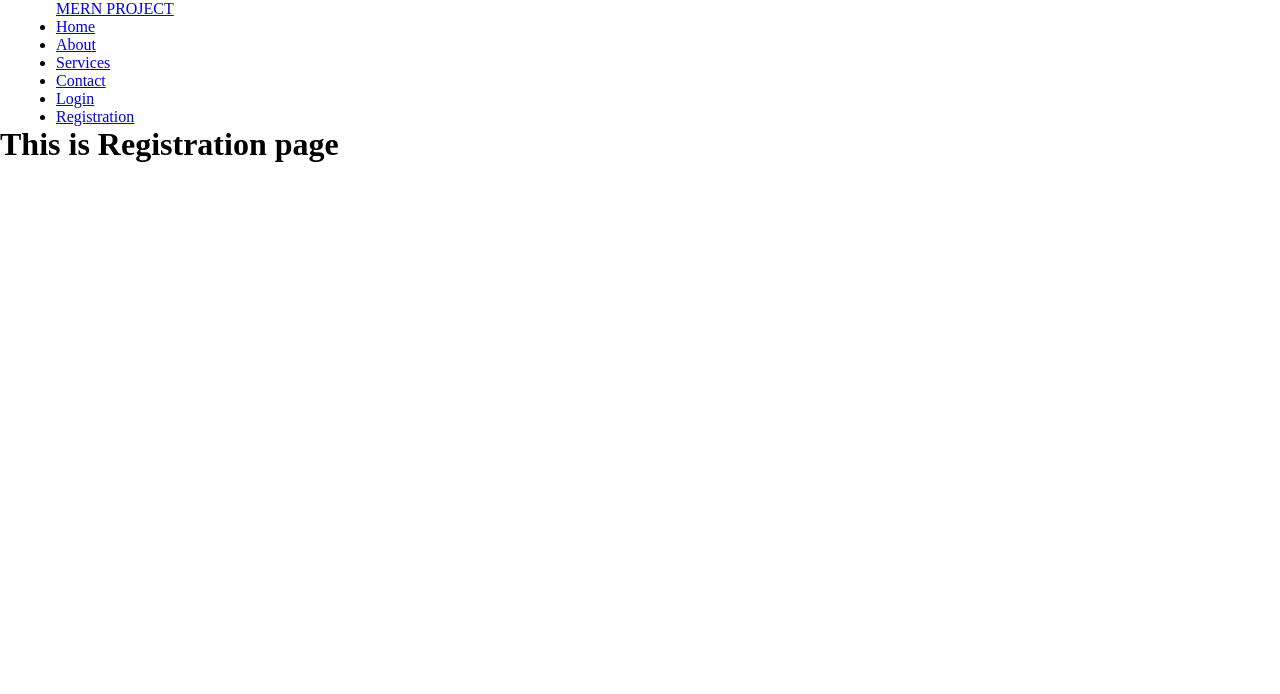
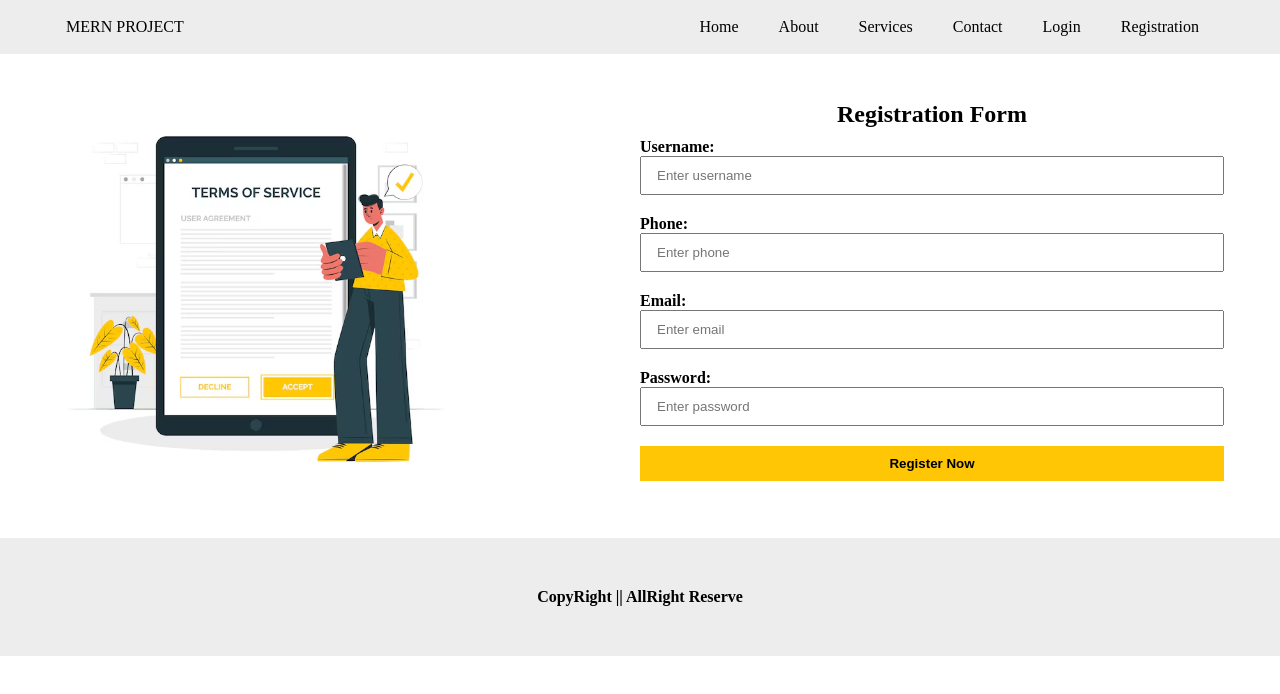
Before and after one commit to MdRabiulHasanRaju/mern-project-01, a React (Vite) app in the folder client/: page /registration in a window 1280 px wide. Shown: the top 694 px of the page. Built offline with nearby package versions, Linux system fonts and the light colour scheme.

Commit message:
Login Page / Registration Page Design and handle state in react

```diff
--- a/client/src/App.jsx
+++ b/client/src/App.jsx
@@ -7,7 +7,9 @@ import { Contact } from "./pages/Contact";
 import { Login } from "./pages/Login";
 import { Registration } from "./pages/Registration";
 import { Services } from "./pages/Services";
+import { Error } from "./pages/Error";
 import Navbar from "./components/Navbar"
+import Footer from "./components/Footer/Footer"
 
 
 function App() {
@@ -22,7 +24,9 @@ function App() {
           <Route path="login" element={<Login />} />
           <Route path="registration" element={<Registration />} />
           <Route path="services" element={<Services />} />
+          <Route path="*" element={<Error />} />
         </Routes>
+        <Footer />
       </BrowserRouter>
     </>
   )
--- /dev/null
+++ b/client/src/components/Footer/Footer.css
@@ -0,0 +1,5 @@
+footer{
+    background-color: #ededed;
+    padding: 50px 20px;
+    text-align: center;
+}
--- /dev/null
+++ b/client/src/components/Footer/Footer.jsx
@@ -0,0 +1,15 @@
+import "./Footer.css"
+
+function Footer() {
+  return (
+    <>
+        <footer>
+            <div className="container footer">
+                <h4>CopyRight || AllRight Reserve </h4>
+            </div>
+        </footer>
+    </>
+  )
+}
+
+export default Footer
--- a/client/src/components/Navbar.css
+++ b/client/src/components/Navbar.css
@@ -1,4 +1,18 @@
-.container{
-    width:1168px;
-    margin:auto;
+header{
+    background-color: #ededed;
 }
+.header{
+    display: flex;
+    justify-content: space-between;
+    padding: 10px;
+    align-items: center;
+}
+nav>ul{
+    display: flex;
+    align-items: center;
+    gap: 10px;
+    list-style: none;
+}
+nav>ul>li{
+    padding: 8px 15px;
+}
--- a/client/src/components/Navbar.jsx
+++ b/client/src/components/Navbar.jsx
@@ -6,7 +6,7 @@ function Navbar() {
   return (
     <>
         <header>
-            <div className="container">
+            <div className="container header">
                 <div className="logo-branding">
                     <NavLink to="/">MERN PROJECT</NavLink>
                 </div>
--- a/client/src/index.css
+++ b/client/src/index.css
@@ -3,3 +3,54 @@
   padding:0;
   box-sizing: border-box;
 }
+a{
+  text-decoration: none;
+  color: black;
+}
+.container{
+  width:1168px;
+  margin:auto;
+}
+.button{
+  background-color: #fec604;
+  color: black;
+  font-weight: bold;
+  padding: 10px 15px;
+  border: none;
+  transition: all 300ms;
+}
+.button:hover{
+  background-color: white;
+  color: #c49a10;
+  border: 1px solid #fec604;
+}
+/* Registration Page css */
+.registration{
+  padding: 40px 20px;
+}
+.registration-container{
+  display: flex;
+  justify-content: space-around;
+  align-items: center;
+}
+.form-group{
+  padding: 10px 0;
+  display: grid;
+}
+.form-control{
+  padding: 10px 15px;
+}
+.form-group>label{
+  font-weight: bold;
+}
+.reg-left {
+  width: 50%;
+}
+
+.reg-right {
+  width: 50%;
+}
+.reg-right>h1{
+  text-align: center;
+}
+/* Registration Page css */
--- /dev/null
+++ b/client/src/pages/Error.jsx
@@ -0,0 +1,3 @@
+export const Error = () =>{
+    return <h1>404 Page Not Found!</h1>
+   }
--- a/client/src/pages/Login.jsx
+++ b/client/src/pages/Login.jsx
@@ -1,3 +1,80 @@
-export const Login = () =>{
- return <h1>This is Login page</h1>
-}
+import { useState } from "react"
+
+export const Login = () => {
+    const [user, setUser] = useState({
+        email: "",
+        password: "",
+    })
+
+    const handleForm = (e) => {
+        let name = e.target.name
+        let value = e.target.value
+
+        setUser({
+            ...user,
+            [name]:value
+        })
+    }
+    const handleFormSubmit = (e) => {
+        e.preventDefault()
+        console.log(user)
+
+    }
+
+  return (
+    <>
+      <section className="registration">
+        <div className="container registration-container">
+          <div className="reg-left">
+            <img
+              src="/images/login.webp"
+              width={400}
+              height={400}
+              alt="registration-image"
+            />
+          </div>
+          <div className="reg-right">
+            <h1>Login to Your Account</h1>
+            <form onSubmit={handleFormSubmit}>
+              <div className="form-group">
+                <label htmlFor="email">Email: </label>
+                <input
+                  className="form-control"
+                  name="email"
+                  type="email"
+                  id="email"
+                  placeholder="Enter email"
+                  value={user.email}
+                  onChange={handleForm}
+                  required
+                />
+              </div>
+              <div className="form-group">
+                <label htmlFor="password">Password: </label>
+                <input
+                  className="form-control"
+                  name="password"
+                  type="text"
+                  id="password"
+                  placeholder="Enter password"
+                  value={user.password}
+                  onChange={handleForm}
+                  required
+                />
+              </div>
+              <div className="form-group">
+                <input
+                  className="form-control button"
+                  name="submit"
+                  type="submit"
+                  value="Login"
+                  required
+                />
+              </div>
+            </form>
+          </div>
+        </div>
+      </section>
+    </>
+  );
+};
--- a/client/src/pages/Registration.jsx
+++ b/client/src/pages/Registration.jsx
@@ -1,3 +1,108 @@
-export const Registration = () =>{
-    return <h1>This is Registration page</h1>
-   }
+import { useState } from "react"
+
+export const Registration = () => {
+    const [user, setUser] = useState({
+        username: "",
+        email: "",
+        phone: "",
+        password: "",
+    })
+
+    const handleForm = (e) => {
+        let name = e.target.name
+        let value = e.target.value
+
+        setUser({
+            ...user,
+            [name]:value
+        })
+    }
+    const handleFormSubmit = (e) => {
+        e.preventDefault()
+        console.log(user)
+
+    }
+
+  return (
+    <>
+      <section className="registration">
+        <div className="container registration-container">
+          <div className="reg-left">
+            <img
+              src="/images/registration.avif"
+              width={400}
+              height={400}
+              alt="registration-image"
+            />
+          </div>
+          <div className="reg-right">
+            <h1>Registration Form</h1>
+            <form onSubmit={handleFormSubmit}>
+              <div className="form-group">
+                <label htmlFor="username">Username: </label>
+                <input
+                  className="form-control"
+                  name="username"
+                  type="text"
+                  id="username"
+                  placeholder="Enter username"
+                  value={user.username}
+                  onChange={handleForm}
+                  required
+                />
+              </div>
+              <div className="form-group">
+                <label htmlFor="phone">Phone: </label>
+                <input
+                  className="form-control"
+                  name="phone"
+                  type="text"
+                  id="phone"
+                  placeholder="Enter phone"
+                  value={user.phone}
+                  onChange={handleForm}
+                  required
+                />
+              </div>
+              <div className="form-group">
+                <label htmlFor="email">Email: </label>
+                <input
+                  className="form-control"
+                  name="email"
+                  type="email"
+                  id="email"
+                  placeholder="Enter email"
+                  value={user.email}
+                  onChange={handleForm}
+                  required
+                />
+              </div>
+              <div className="form-group">
+                <label htmlFor="password">Password: </label>
+                <input
+                  className="form-control"
+                  name="password"
+                  type="text"
+                  id="password"
+                  placeholder="Enter password"
+                  value={user.password}
+                  onChange={handleForm}
+                  required
+                />
+              </div>
+              <div className="form-group">
+                <input
+                  className="form-control button"
+                  name="submit"
+                  type="submit"
+                  value="Register Now"
+                  required
+                />
+              </div>
+            </form>
+          </div>
+        </div>
+      </section>
+    </>
+  );
+};
```
Also changed, not shown: client/public/images/login.webp (added), client/public/images/registration.avif (added).
